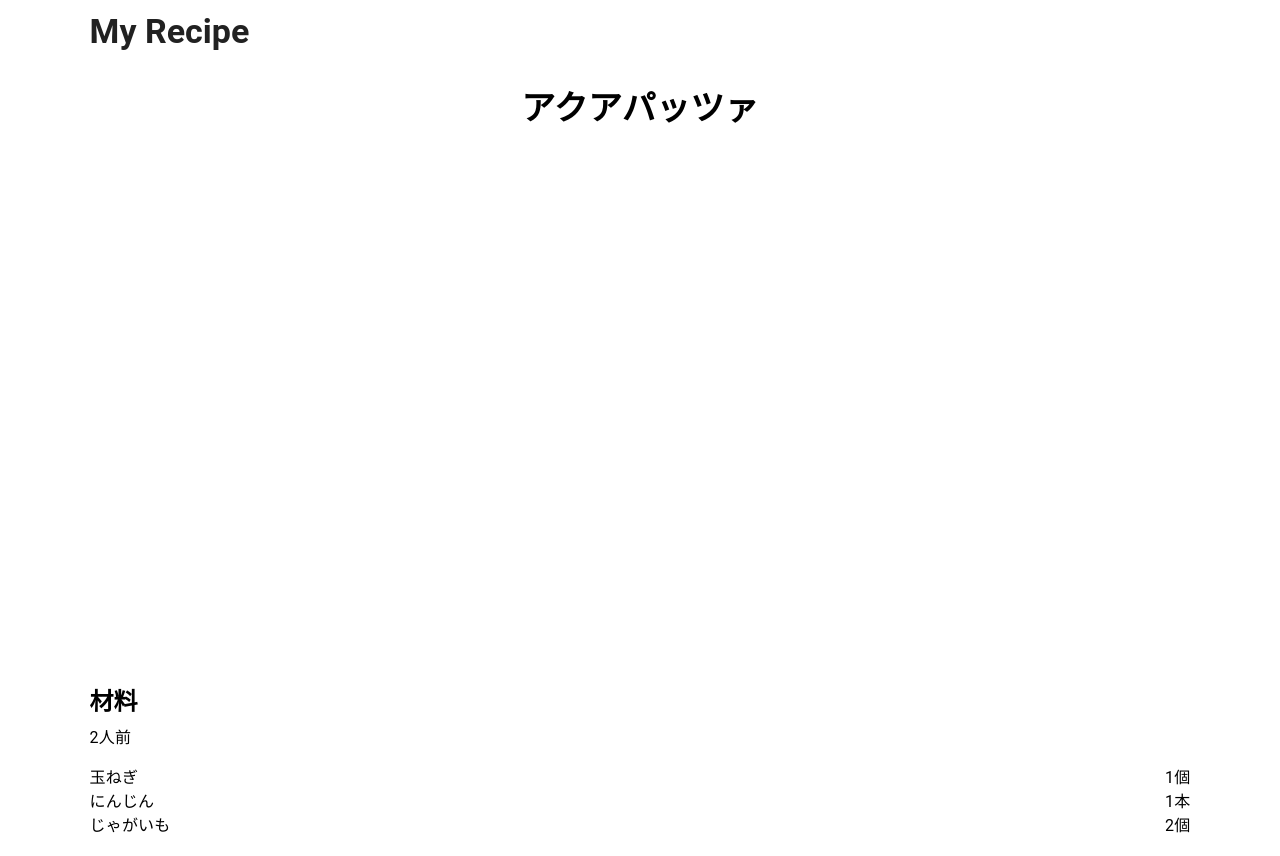
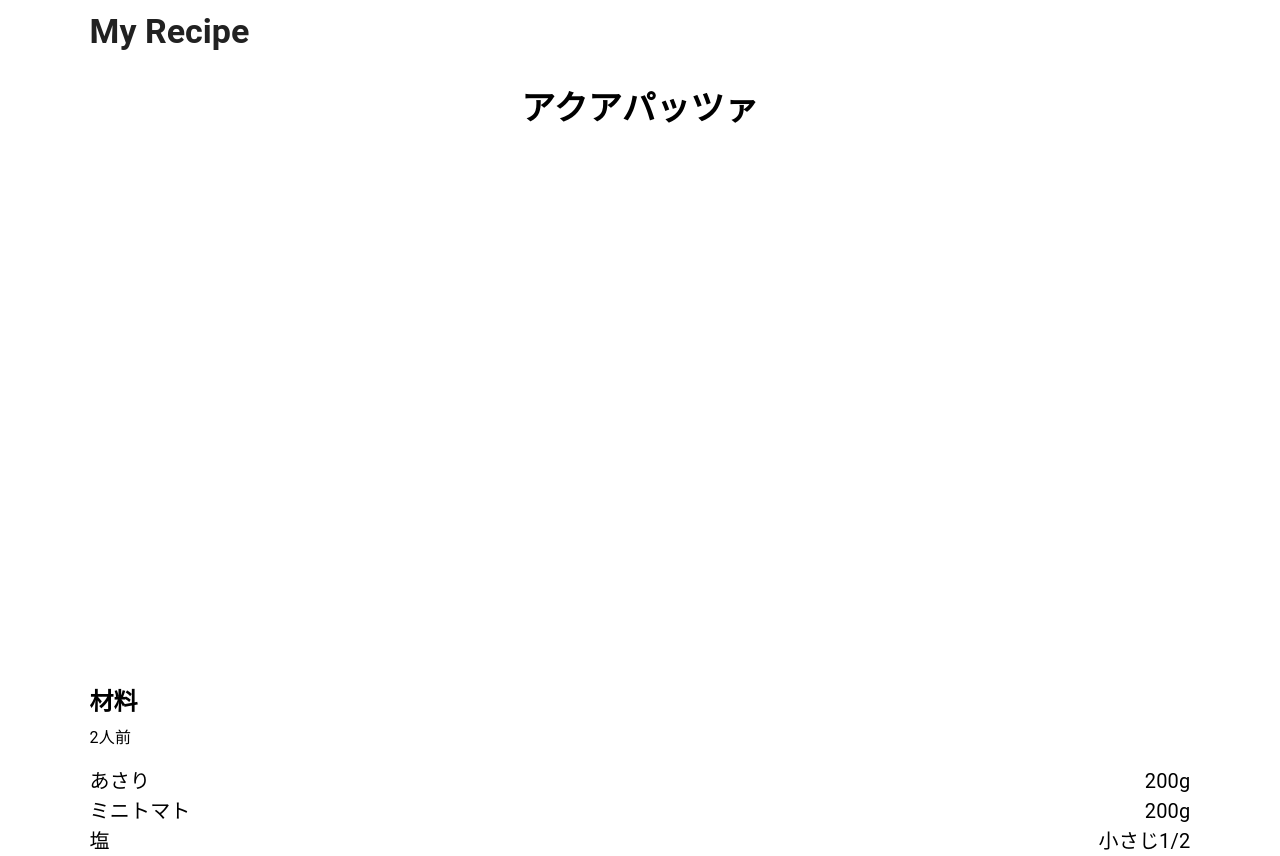
Before and after one commit to nkserveren26/myrecipe-frontend, a React (Create React App) app: page /recipes/1 in a window 1280 px wide. Built offline with nearby package versions, Linux system fonts and the light colour scheme.

Commit message:
RecipePageの材料部分のフォントサイズ調整

```diff
--- a/src/components/page/RecipePage.tsx
+++ b/src/components/page/RecipePage.tsx
@@ -24,9 +24,9 @@ export const RecipePage: React.FC = () => {
             name: "アクアパッツァ",
             videoUrl: "https://www.youtube.com/watch?v=b06xfSfwqjc",
             ingredients: [
-                { name: "玉ねぎ", amount: "1個" },
-                { name: "にんじん", amount: "1本" },
-                { name: "じゃがいも", amount: "2個" },
+                { name: 'あさり', amount: '200g' },
+                { name: 'ミニトマト', amount: '200g' },
+                { name: '塩', amount: '小さじ1/2' },
             ],
          },
         {
@@ -71,11 +71,11 @@ export const RecipePage: React.FC = () => {
                 <Box sx={{ marginTop: 2 }}>
                     {recipe.ingredients.map((ingredient, index) => (
                         <Grid container key={index}>
-                            <Grid item xs={6}>
-                                <Typography variant="body1" style={{ textAlign: 'left' }}>{ingredient.name}</Typography>
+                            <Grid item xs={6} style={{ textAlign: 'left' }}>
+                                <Typography variant="body1" sx={{ fontSize: '20px' }}>{ingredient.name}</Typography>
                             </Grid>
                             <Grid item xs={6} style={{ textAlign: 'right' }}>
-                                <Typography variant="body1">{ingredient.amount}</Typography>
+                                <Typography variant="body1" sx={{ fontSize: '20px' }}>{ingredient.amount}</Typography>
                             </Grid>
                         </Grid>
                     ))}
```
